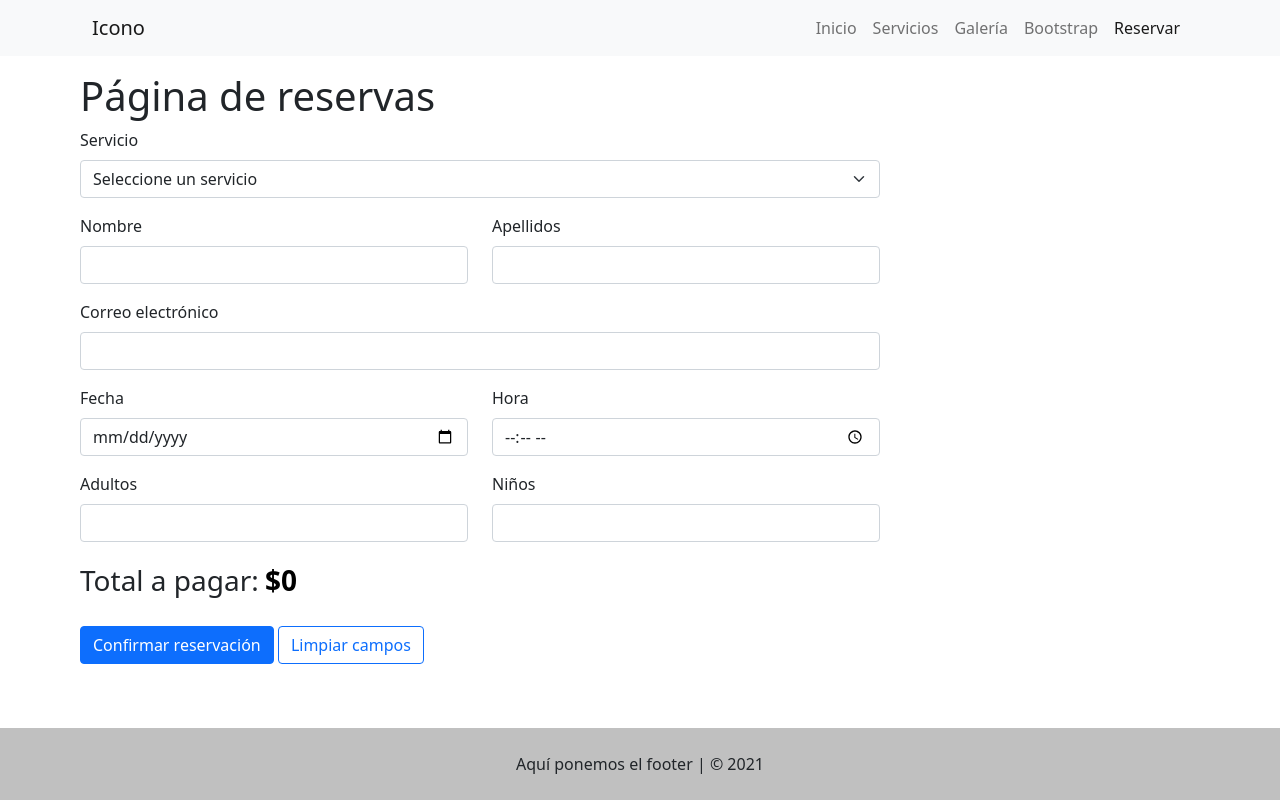
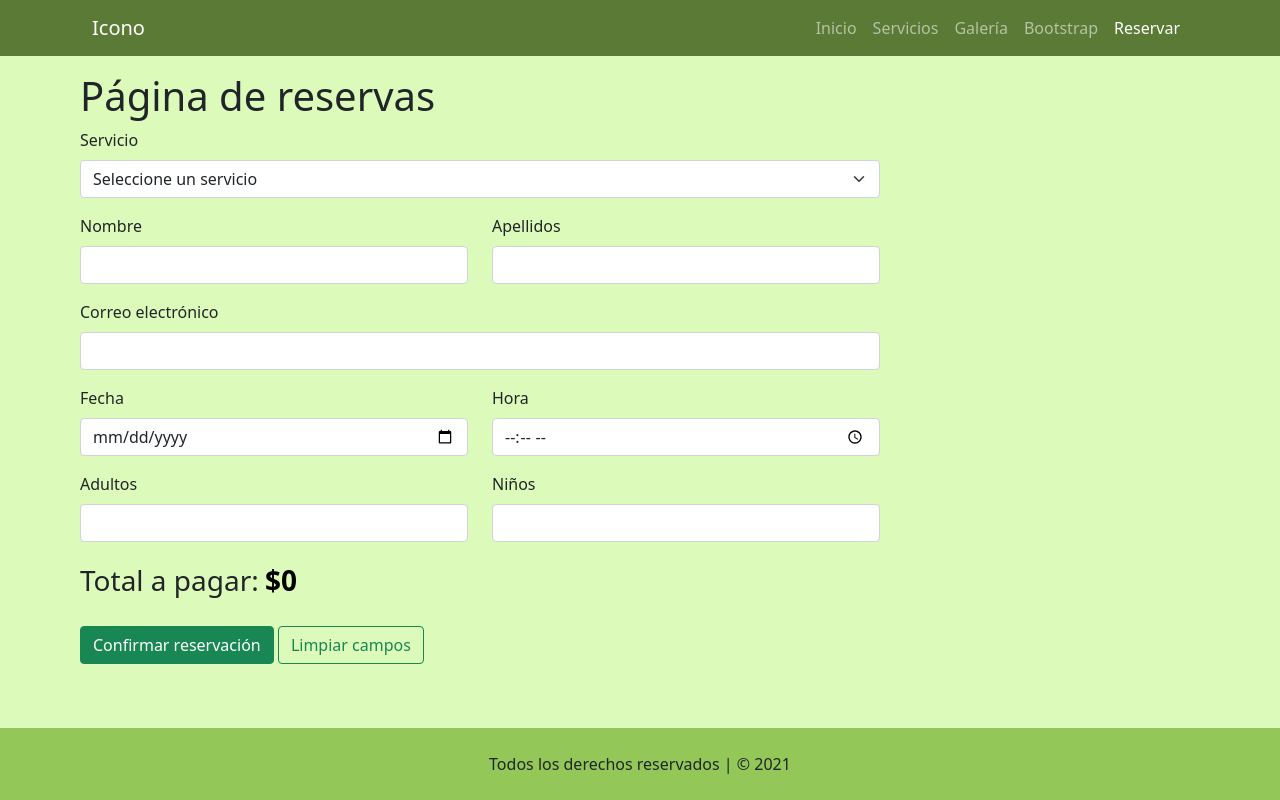
Before and after one commit to ArturoMorales93/proyecto_web1, a Flask app: page /reservar in a window 1280 px wide. Run offline with Flask 2, Linux system fonts and the light colour scheme.

Commit message:
Se le agrega el look and feel al sitio

```diff
--- a/static/css/config.css
+++ b/static/css/config.css
@@ -1,7 +1,12 @@
 body {
+    --header-bg: #5A7A36;
+    --body-bg: #DCFBBA;
+    --footer-bg: #93C758;
+
     min-height: 100vh;
     display: flex;
     flex-direction: column;
+    background-color: var(--body-bg);
 }
 
 nav, main>:not(div:first-child) {
@@ -16,8 +21,12 @@ main h1:first-of-type, main h2:first-of-type, main h3:first-of-type {
     margin-top: 1rem;
 }
 
+.navbar {
+    background-color: var(--header-bg) !important;
+}
+
 footer {
-    background-color: silver;
+    background-color: var(--footer-bg);
     padding: 1.5em 0;
     margin-top: 1rem;
     text-align: center;
--- a/static/css/form.css
+++ b/static/css/form.css
@@ -11,6 +11,7 @@ input[class*="total"] {
     font-weight: bold;
     border: none;
     pointer-events: none;
+    background-color: transparent;
 }
 
 
--- a/static/css/servicio.css
+++ b/static/css/servicio.css
@@ -9,6 +9,11 @@
     justify-content: center;
 }
 
+.servicio-img {
+    width: 100%;
+}
+
 .servicio-img img {
-    width: 80%;
+    width: 100%;
+    border-radius: 15px;
 }
--- a/templates/base.html
+++ b/templates/base.html
@@ -14,7 +14,7 @@
 
 <body>
     <header>
-        <nav class="navbar navbar-expand-lg navbar-light bg-light">
+        <nav class="navbar navbar-expand-lg navbar-dark">
             <div class="container-fluid">
                 <a class="navbar-brand" href="/">Icono</a>
                 <button class="navbar-toggler" type="button" data-bs-toggle="collapse" data-bs-target="#navbarSupportedContent" aria-controls="navbarSupportedContent" aria-expanded="false" aria-label="Toggle navigation">
@@ -48,7 +48,7 @@
     </main>
 
     <footer>
-        <label>Aquí ponemos el footer | © 2021</label>
+        <label>Todos los derechos reservados | © 2021</label>
     </footer>
 
     <script src="https://cdn.jsdelivr.net/npm/bootstrap@5.1.3/dist/js/bootstrap.bundle.min.js" integrity="sha384-ka7Sk0Gln4gmtz2MlQnikT1wXgYsOg+OMhuP+IlRH9sENBO0LRn5q+8nbTov4+1p" crossorigin="anonymous"></script>
--- a/templates/confirmacion.html
+++ b/templates/confirmacion.html
@@ -10,7 +10,7 @@
             <p class="card-text">{{ data.correo }}</p>
             <p class="card-text"><pre>Adultos: {{ data.cantAdultos }}    Niños: {{ data.cantNinios }}</pre></p>
             <h5 class="card-title">{{ data.total }}</h5>
-            <a href="/servicios" class="btn btn-primary">Ver más servicios</a>
+            <a href="/servicios" class="btn btn-success">Ver más servicios</a>
         </div>
         <div class="card-footer text-muted">
             {{ data.hora }} - {{ data.fecha }}
--- a/templates/reservar.html
+++ b/templates/reservar.html
@@ -64,8 +64,8 @@
             <input class="form-label total" id="total" name="total" value="$0" readonly>
         </div>
     </div>
-    <button type="submit" class="btn btn-primary">Confirmar reservación</button>
-    <button type="reset" class="btn btn-outline-primary">Limpiar campos</button>
+    <button type="submit" class="btn btn-success">Confirmar reservación</button>
+    <button type="reset" class="btn btn-outline-success">Limpiar campos</button>
 </form>
 
 {% endblock %}
```
Also changed, not shown: templates/servicio.html (+17 -16 lines).
